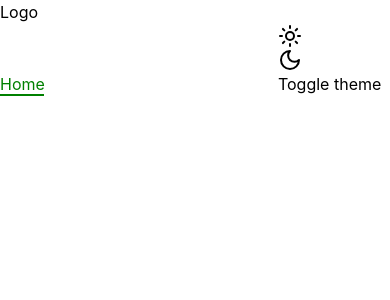
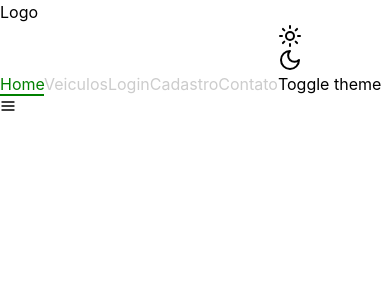
Before and after one commit to jvrtdev/projeto-backend-unisuam, a React (Vite) app in the folder frontend/: page / in a window 390 px wide. Shown: the top 300 px of the page. Built offline with nearby package versions, Linux system fonts and the light colour scheme.

Commit message:
:sparkles: feat: responsive header

```diff
--- a/frontend/src/components/Header/Header.tsx
+++ b/frontend/src/components/Header/Header.tsx
@@ -1,20 +1,33 @@
-// Header.tsx
-import React from 'react';
+import { useReducer } from 'react';
+import { FiMenu } from 'react-icons/fi';
+import { MdClose } from 'react-icons/md';
 import Links from './Links';
 import { ModeToggle } from '../mode-toggle/ModeToggle';
 
 interface HeaderProps {}
 
 const Header: React.FC<HeaderProps> = () => {
+  const [isOpen, toggleMenu] = useReducer((prev) => !prev, false);
+
   return (
-    <header className="flex flex-wrap items-center justify-around px-4 py-2 h-[80px] bg-[#1E3B75] text-white">
-      <div className=" items-center justify-center hidden md:flex space-x-4">
+    <header className="flex  items-center justify-around px-4 py-2 h-[80px] bg-[#1E3B75] text-white">
+      <div className="flex items-center space-x-4">
         <h1 className="text-xl font-bold text-white">Logo</h1>
       </div>
-      <nav className="items-center justify-center hidden md:flex space-x-4">
-        <Links to={''} name={''}/>
-        <ModeToggle/>
+      <nav
+        className={`${
+          isOpen ? 'block' : 'hidden'
+        } md:flex md:items-center md:space-x-4 m-5`}
+      >
+        <Links to={''} name={''} />
+        <ModeToggle />
       </nav>
+      <button
+          onClick={toggleMenu}
+          className="md:hidden text-2xl focus:outline-none"
+        >
+          {isOpen ? <MdClose /> : <FiMenu />}
+        </button>
     </header>
   );
 };
--- a/frontend/src/components/Header/Links.tsx
+++ b/frontend/src/components/Header/Links.tsx
@@ -15,7 +15,7 @@ const Links: React.FC<LinksProps> = () => {
           key={headerLink.name}
           to={headerLink.to}
           style={({ isActive }) => ({
-            color: isActive ? 'green' : 'white',
+            color: isActive ? 'green' : '#CCCCCC',
             borderBottom: isActive ? '2px solid green' : 'none',
           })}
           className="hover:scale-105 transition-transform duration-300 ease-in-out transform origin-center hover:text-[#E7F2F4] text-[#CCCCCC] border-b border-transparent hover:border-[#CEEDFF] hover:border-b"
```
